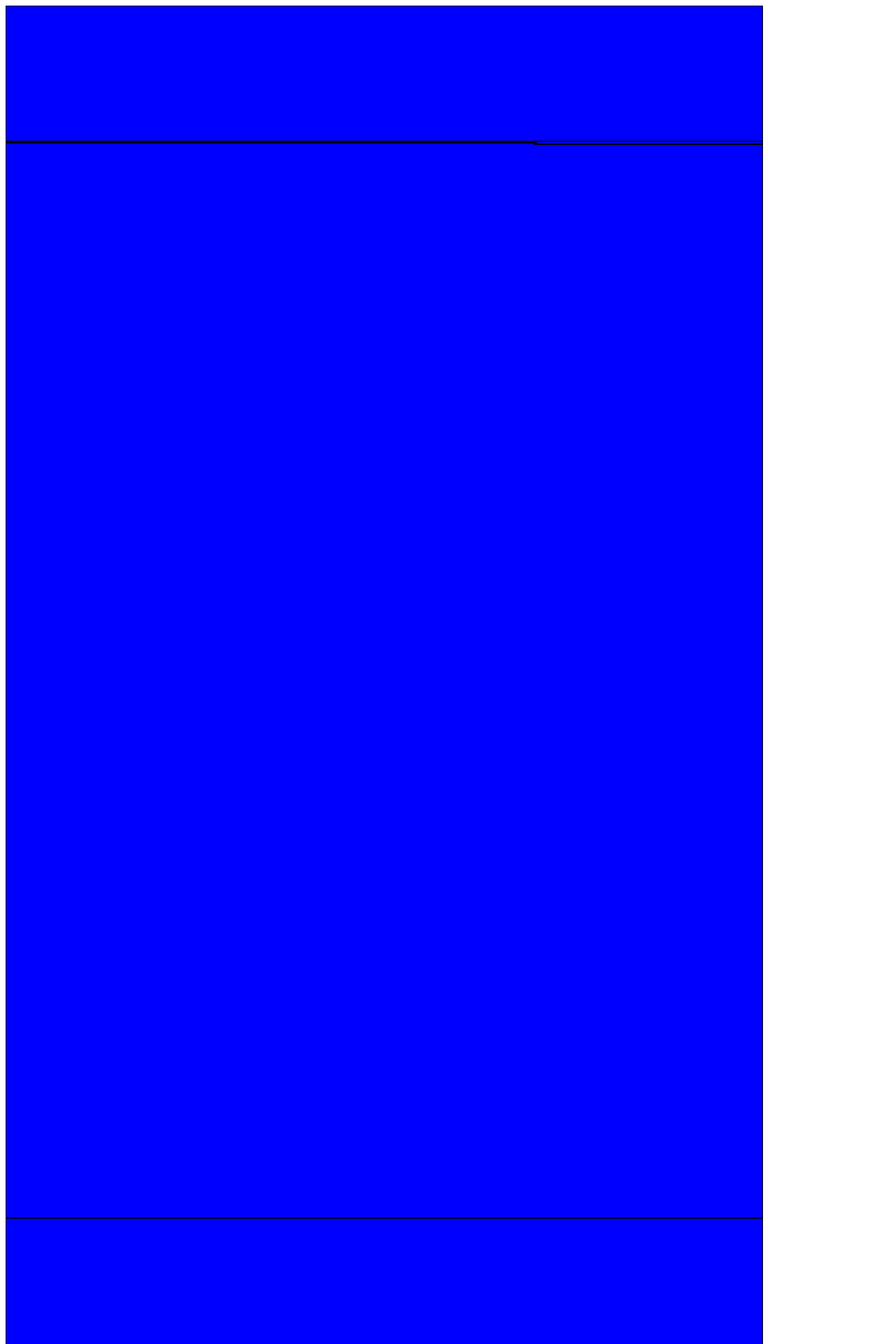
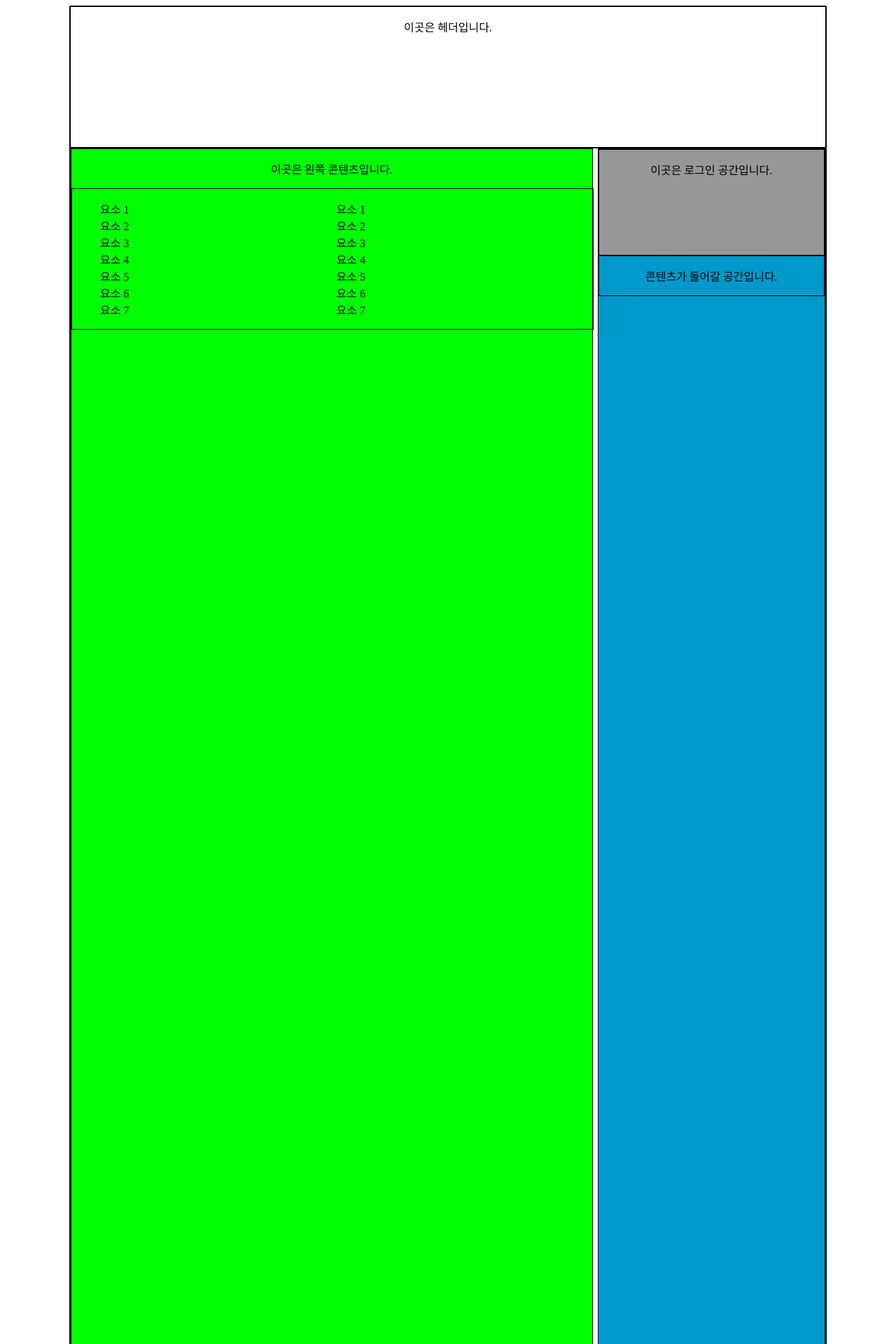
Before and after one commit to Teetim-G/PK3L_LINC, a PHP site: page /test.html in a window 1280 px wide. Shown: the top 1920 px of the page at 70% size. Run offline with PHP 8.4, Linux system fonts and the light colour scheme.

Commit message:
mainpage practice

```diff
--- a/test.css
+++ b/test.css
@@ -1,3 +1,13 @@
 h1 { color: red; }
-p  { background: blue; }
-div{background: blue}
+p  { text-align: center;}
+div{border: 1px solid black;margin: 0 auto}
+ul{list-style: none;}
+#wrap{width: 1080px;height: auto;}
+#header{height: 200px}
+#container{height: 2600px}
+#footer{height: 340px}
+#M_Left{background-color: #00FF00; width: 69%;height: 100%;float: left;}
+#M_Right{background-color: #09C;width: 30%;height: 100%;float: right;}
+#account{background-color: #979797; height: 150px}
+.list_content{width: 40%;float: left;display: block;}
+.M_Top_con{height: 200px;display: inline-block;width: 100%}
--- a/test.html
+++ b/test.html
@@ -6,22 +6,46 @@
     <title>test main</title>
   </head>
   <body>
-    <div id="wrap" style="width: 1080px; height: 1920px">
-      <div id="header" style="width: 100%; height: 10%; border: 1px solid black">
-
+    <div id="wrap" >
+      <div id="header">
+        <p>이곳은 헤더입니다.</p>
       </div>
-      <div id="container" style="border: 1px solid black; width: 100%; height: 80%">
-        <div class="column_left" id="M_Left" style="width: 70%;border: 1px solid black;float:left;">
+      <div id="container">
+        <div class="column_left" id="M_Left">
+            <p>이곳은 왼쪽 콘텐츠입니다.</p>
+            <div class="M_Top_con">
+              <ul class="list_content">
+                <li>요소 1</li>
+                <li>요소 2</li>
+                <li>요소 3</li>
+                <li>요소 4</li>
+                <li>요소 5</li>
+                <li>요소 6</li>
+                <li>요소 7</li>
+              </ul>
+              <ul class="list_content">
+                <li>요소 1</li>
+                <li>요소 2</li>
+                <li>요소 3</li>
+                <li>요소 4</li>
+                <li>요소 5</li>
+                <li>요소 6</li>
+                <li>요소 7</li>
+              </ul>
+            </div>
 
         </div>
-        <div class="column_right" id="M_Right"style="width: 30%; border: 1px solid black; float:right;">
+        <div class="column_right" id="M_Right">
           <div id="account">
-
+            <p>이곳은 로그인 공간입니다.</p>
+          </div>
+          <div id="Favorite">
+            <p>콘텐츠가 들어갈 공간입니다.</p>
           </div>
         </div>
       </div>
-      <div id="footer" style="border: 1px solid black; width: 100%; height: 15%">
-
+      <div id="footer" >
+        <p>이곳은 Footer 입니다.</p>
       </div>
     </div>
   </body>
```
